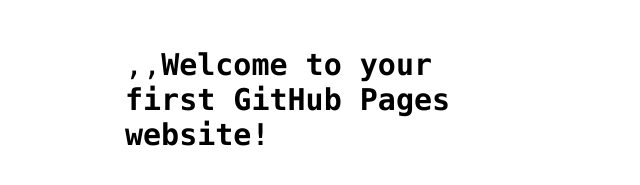
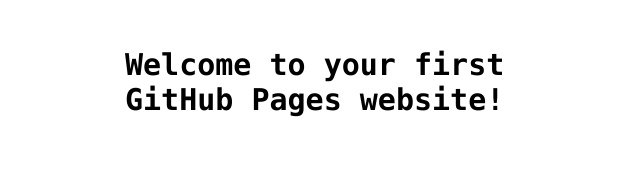
Before and after one commit to Neelesh007hub/hello-world, a plain HTML site: page index.html in a window 1280 px wide. Shown: the part 341-526 px from the top of the page, without its empty margins (315-955 px from the left). Drawn offline with Linux system fonts and the light colour scheme.

Commit message:
Update index.html

```diff
--- a/index.html
+++ b/index.html
@@ -12,7 +12,7 @@
 <img src="https://octodex.github.com/images/daftpunktocat-thomas.gif" id="octocat" alt="octocat-gif" />
 
 <!-- Change this code here by copy and pasting your template on line 15 -->
-<p>,,<b>Welcome to your first GitHub Pages website!</b></p>
+<p><b>Welcome to your first GitHub Pages website!</b></p>
 
 </body>
 </html>
```
